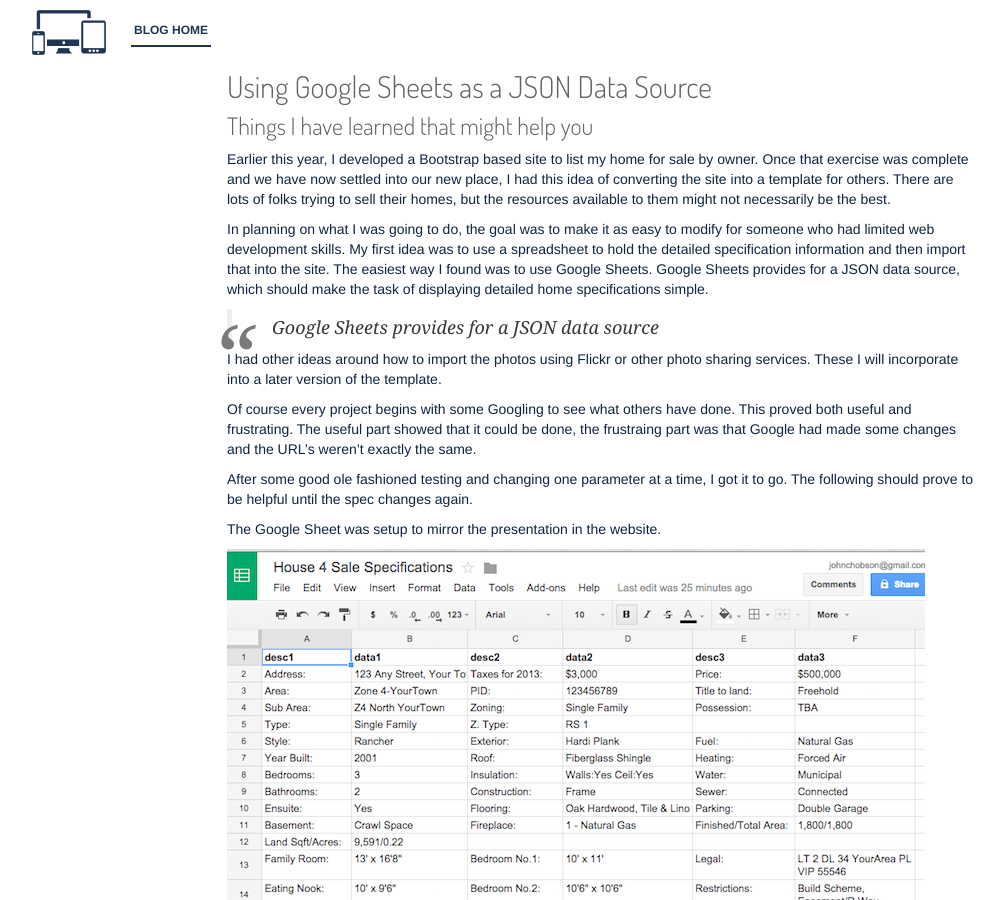
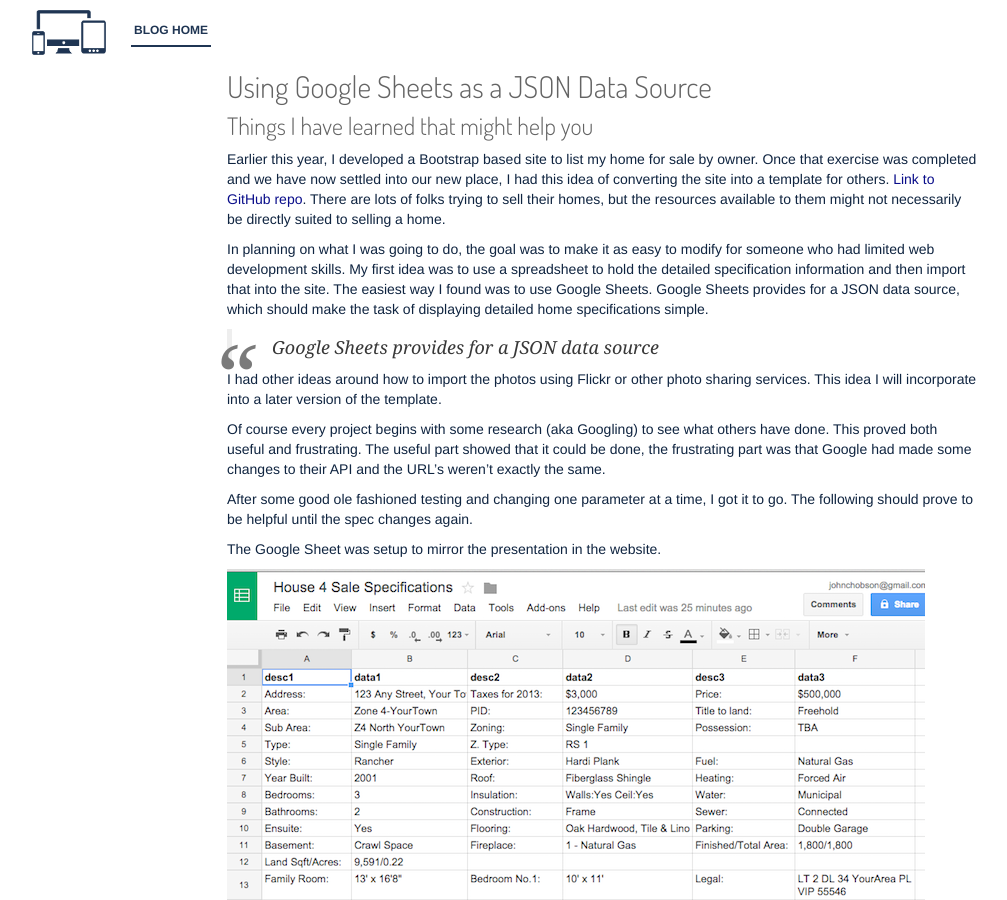
Before and after one commit to MrHobbie/mrhobbie.github.io, a Jekyll site: the page built from _posts/2014-12-2-google-sheets-json-data.md, in a window 1280 px wide and 900 px high. Shown: the whole window, without its empty margins (38-1045 px from the left). Built offline with Jekyll 4.4.1, drawn with Linux system fonts in a browser that asks for light colours; nearby versions of some CDN libraries; comment, search, counter and statistics services are not loaded.

Commit message:
Fix post

```diff
--- a/_posts/2014-12-2-google-sheets-json-data.md
+++ b/_posts/2014-12-2-google-sheets-json-data.md
@@ -8,15 +8,15 @@
 
 ### Things I have learned that might help you
 
-Earlier this year, I developed a Bootstrap based site to list my home for sale by owner. Once that exercise was complete and we have now settled into our new place, I had this idea of converting the site into a template for others. There are lots of folks trying to sell their homes, but the resources available to them might not necessarily be the best.
+Earlier this year, I developed a Bootstrap based site to list my home for sale by owner. Once that exercise was completed and we have now settled into our new place, I had this idea of converting the site into a template for others. [Link to GitHub repo](https://github.com/MrHobbie/Home4Sale2). There are lots of folks trying to sell their homes, but the resources available to them might not necessarily be directly suited to selling a home.
 
 In planning on what I was going to do, the goal was to make it as easy to modify for someone who had limited web development skills. My first idea was to use a spreadsheet to hold the detailed specification information and then import that into the site. The easiest way I found was to use Google Sheets.  Google Sheets provides for a JSON data source, which should make the task of displaying detailed home specifications simple.
 
 >Google Sheets provides for a JSON data source
 
-I had other ideas around how to import the photos using Flickr or other photo sharing services. These I will incorporate into a later version of the template.
+I had other ideas around how to import the photos using Flickr or other photo sharing services. This idea I will incorporate into a later version of the template.
 
-Of course every project begins with some Googling to see what others have done. This proved both useful and frustrating. The useful part showed that it could be done, the frustraing part was that Google had made some changes and the URL's weren't exactly the same.
+Of course every project begins with some research (aka Googling) to see what others have done. This proved both useful and frustrating. The useful part showed that it could be done, the frustrating part was that Google had made some changes to their API and the URL's weren't exactly the same.
 
 After some good ole fashioned testing and changing one parameter at a time, I got it to go.  The following should prove to be helpful until the spec changes again.
 
```
Also changed, not shown: 1 other file.
